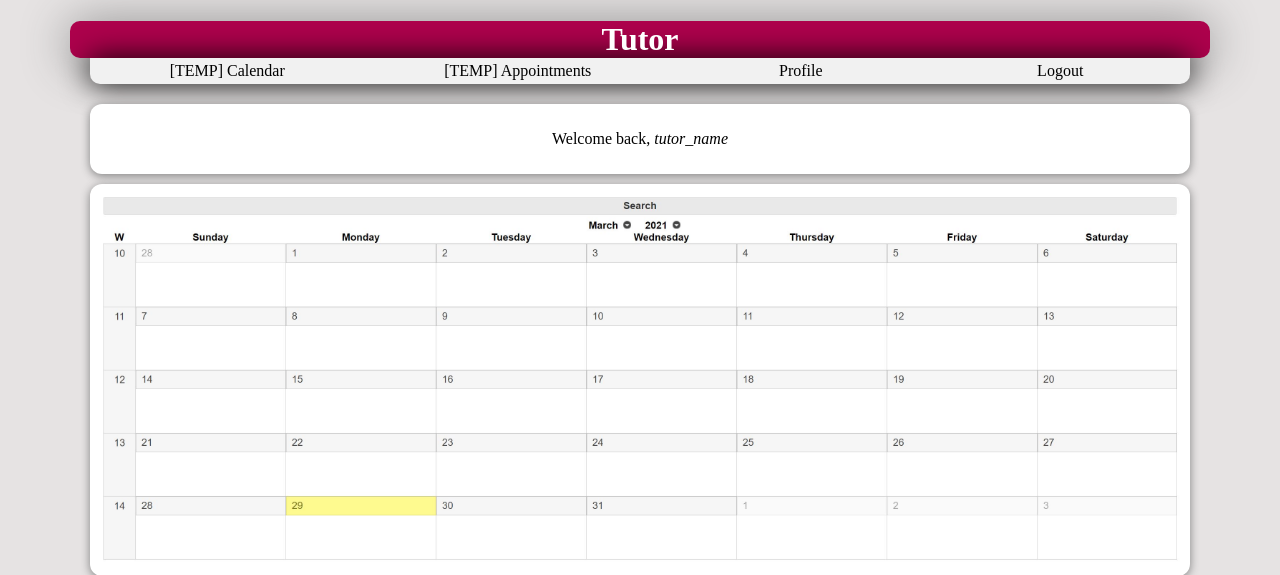
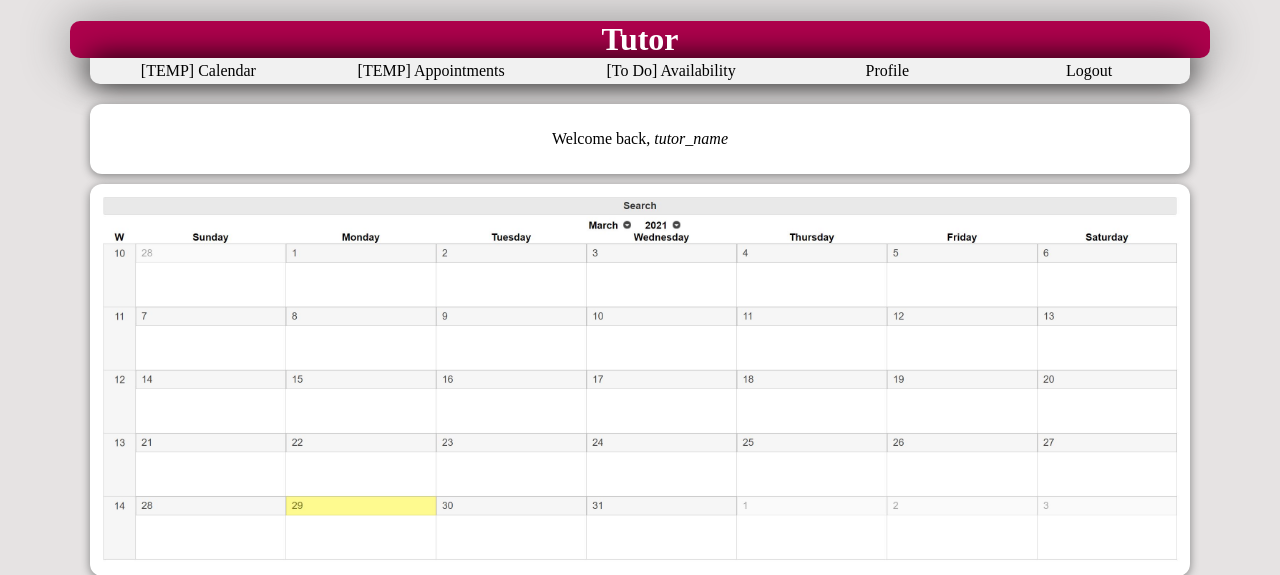
Before and after one commit to Shaunathanz/Scheduler, a PHP site: page /pages/tutor-home.php in a window 1280 px wide. Shown: the top 575 px of the page. Run offline with PHP 8.4, Linux system fonts and the light colour scheme; data comes from the database, SQL or seed files in the repository.

Commit message:
Small Updates

```diff
--- a/public_html/shared/tutor-nav.php
+++ b/public_html/shared/tutor-nav.php
@@ -4,6 +4,7 @@
     <ul id="tutor-nav">
         <li onclick="showPopup('calendar');">[TEMP] Calendar</li> <!-- -->
         <li onclick="showPopup('appointment');">[TEMP] Appointments</li> <!--These will be useless soon -->
+        <li onclick="showPopup('availability');">[To Do] Availability</li>
         <li onclick="showPopup('profile');">Profile</li>
         <li onclick="goToPage('splash');">Logout</li>
     </ul>
```
Also changed, not shown: 1 other file.
